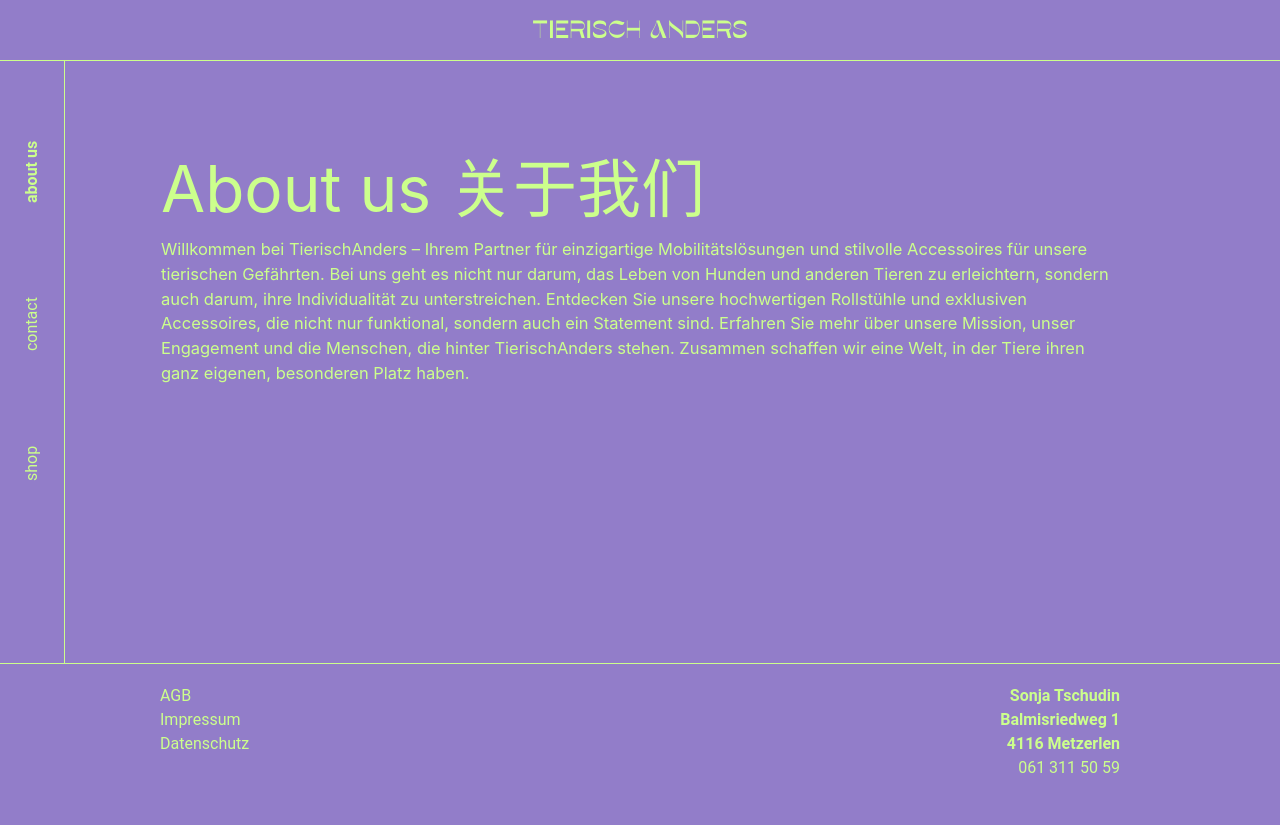
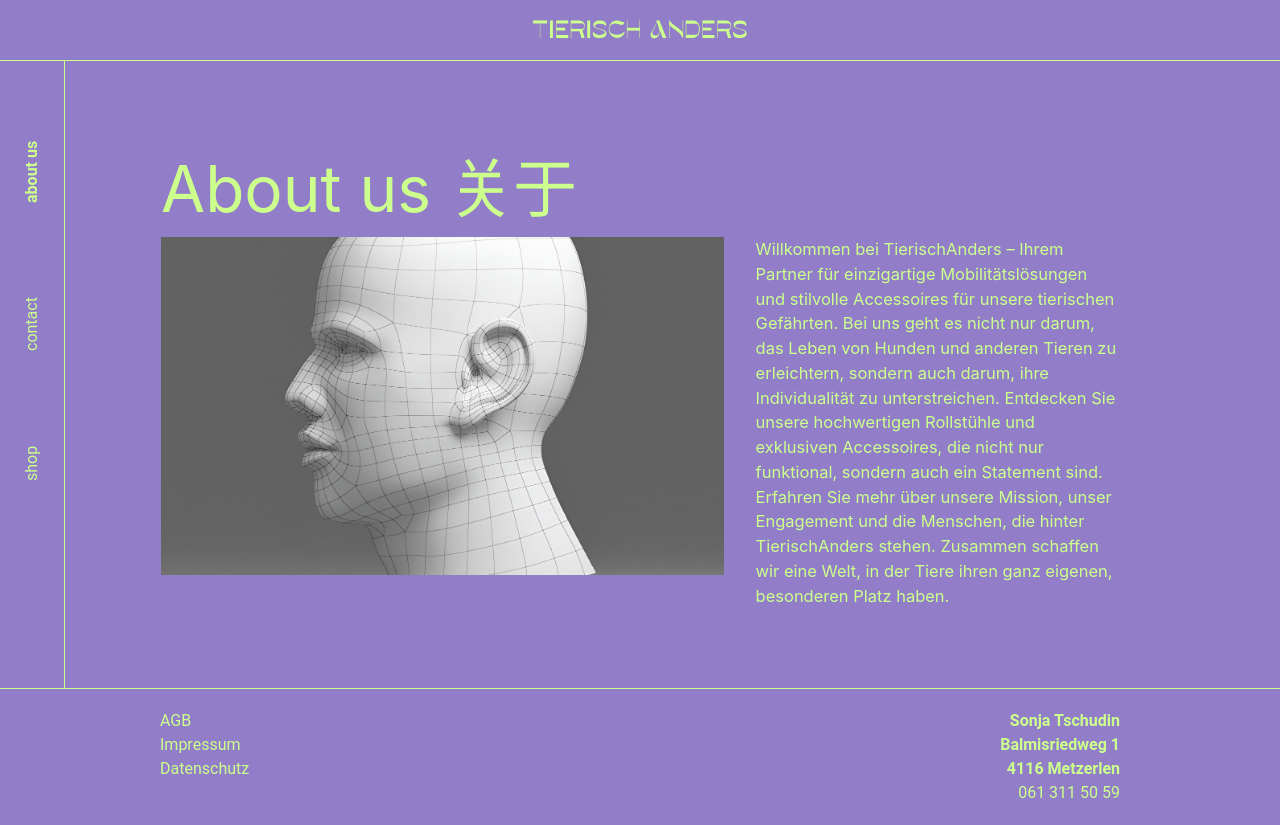
Before and after one commit to samuellupica/ws3C, a Vue app: page /about-us in a window 1280 px wide. Before the commit the page ends 800 px from the top, so only its background shows below. Built offline with nearby package versions, Linux system fonts and the light colour scheme.

Commit message:
add content AgbView.vue, adjust global style

```diff
--- a/src/assets/styles/animations.css
+++ b/src/assets/styles/animations.css
@@ -33,30 +33,3 @@
 .scale-up:hover {
   transform: scale(1.15);
 }
-
-/*3D hover animation*/
-.three-dimensional-card {
-  background: url('public/images/dog-violet.jpg') no-repeat;
-  background-size: cover;
-  max-width: 500px;
-  height: 300px;
-  margin: auto;
-  padding: 40px;
-  position: relative;
-  color: #fff;
-  transition: transform 0.1s ease;
-  transform-style: preserve-3d;
-  will-change: transform;
-}
-
-.three-dimensional-card::before {
-  content: '';
-  background: rgba(0, 0, 0, 0.4);
-  position: absolute;
-  height: 100%;
-  width: 100%;
-  left: 0;
-  right: 0;
-  top: 0;
-  bottom: 0;
-}
--- a/src/views/AboutUsView.vue
+++ b/src/views/AboutUsView.vue
@@ -1,12 +1,15 @@
 <template>
   <div>
-    <h2>About us 关于我们</h2>
-    <p>
-      Willkommen bei TierischAnders – Ihrem Partner für einzigartige Mobilitätslösungen und stilvolle Accessoires für unsere tierischen Gefährten. Bei uns geht es nicht nur darum, das Leben von Hunden
-      und anderen Tieren zu erleichtern, sondern auch darum, ihre Individualität zu unterstreichen. Entdecken Sie unsere hochwertigen Rollstühle und exklusiven Accessoires, die nicht nur funktional,
-      sondern auch ein Statement sind. Erfahren Sie mehr über unsere Mission, unser Engagement und die Menschen, die hinter TierischAnders stehen. Zusammen schaffen wir eine Welt, in der Tiere ihren
-      ganz eigenen, besonderen Platz haben.
-    </p>
+    <h2>About us 关于</h2>
+    <div class="grid lg:grid-cols-5 gap-8">
+      <img src="/images/head-model.jpeg" loading="lazy" alt="About us" class="max-h-[400px] w-full object-cover aspect-[5/3] lg:col-span-3" />
+      <p class="lg:col-span-2">
+        Willkommen bei TierischAnders – Ihrem Partner für einzigartige Mobilitätslösungen und stilvolle Accessoires für unsere tierischen Gefährten. Bei uns geht es nicht nur darum, das Leben von
+        Hunden und anderen Tieren zu erleichtern, sondern auch darum, ihre Individualität zu unterstreichen. Entdecken Sie unsere hochwertigen Rollstühle und exklusiven Accessoires, die nicht nur
+        funktional, sondern auch ein Statement sind. Erfahren Sie mehr über unsere Mission, unser Engagement und die Menschen, die hinter TierischAnders stehen. Zusammen schaffen wir eine Welt, in der
+        Tiere ihren ganz eigenen, besonderen Platz haben.
+      </p>
+    </div>
   </div>
 </template>
 <script setup lang="js">
--- a/src/views/AgbView.vue
+++ b/src/views/AgbView.vue
@@ -63,3 +63,9 @@
   document.body.className = 'agb'
 })
 </script>
+
+<style scoped>
+h3 {
+  font-family: Inter, sans-serif;
+}
+</style>
--- a/src/views/DatenschutzView.vue
+++ b/src/views/DatenschutzView.vue
@@ -32,3 +32,8 @@
   document.body.className = 'datenschutz'
 })
 </script>
+<style scoped>
+h3 {
+  font-family: Inter, sans-serif;
+}
+</style>
```
Also changed, not shown: public/images/head-model.jpeg (added).
